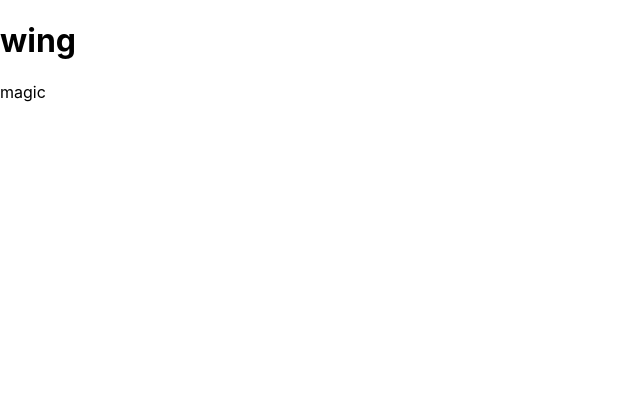
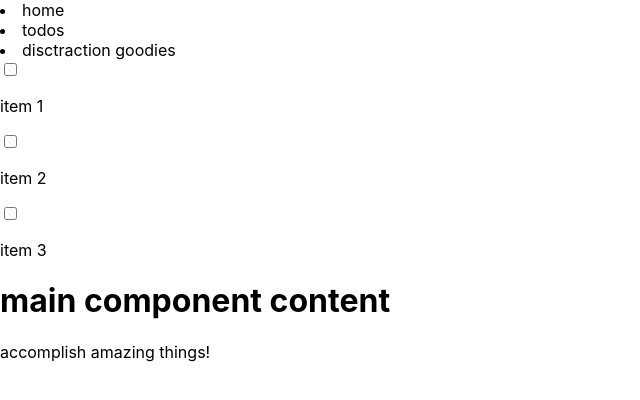
Before and after one commit to citrusapple/ReactToDoList, a React (Create React App) app: page / in a window 1280 px wide. Shown: the top 400 px of the page, without its empty margins (0-640 px from the left). Built offline with nearby package versions, Linux system fonts and the light colour scheme.

Commit message:
added basic nav bar, footer, and simple check list, starting to build todo list

```diff
--- a/src/App.js
+++ b/src/App.js
@@ -1,9 +1,16 @@
 import './App.css';
 import MainComponent from './components/MainComponent';
-
+import Nav from './components/Nav';
+import Footer from './components/Footer';
+import TodoList from './components/TodoList';
 function App() {
   return (
-    <MainComponent />
+    <div>
+      <Nav />
+      <TodoList />
+      <MainComponent />
+      <Footer />
+    </div>
   );
 }
 
--- /dev/null
+++ b/src/components/Footer.js
@@ -0,0 +1,7 @@
+function Footer(){
+    return(
+        <p>accomplish amazing things!</p>
+    )
+}
+
+export default Footer;
--- a/src/components/MainComponent.js
+++ b/src/components/MainComponent.js
@@ -1,10 +1,9 @@
-function mainComponent(){
+function MainComponent(){
     return (
         <div>
-            <h1>wing</h1>
-            <p>magic</p>
+            <h1>main component content</h1>
         </div>
     );
 }
 
-export default mainComponent;
+export default MainComponent;
--- /dev/null
+++ b/src/components/Nav.js
@@ -0,0 +1,11 @@
+function Navigation (){
+    return (
+        <nav>
+            <li>home</li>
+            <li>todos</li>
+            <li>disctraction goodies</li>
+        </nav>
+    )
+}
+
+export default Navigation;
--- /dev/null
+++ b/src/components/TodoList.js
@@ -0,0 +1,17 @@
+function ToDoList(){
+    return (
+        <div>
+            <input type="checkbox" id="todochecks1">
+            </input>
+            <p>item 1</p>
+            <input type="checkbox" id="todochecks2">
+            </input>
+            <p>item 2</p>
+            <input type="checkbox" id="todochecks3">
+            </input>
+            <p>item 3</p>
+        </div>
+    )
+}
+
+export default ToDoList;
```
Also changed, not shown: 1 other file (tests, documents, lock files or other folders).
